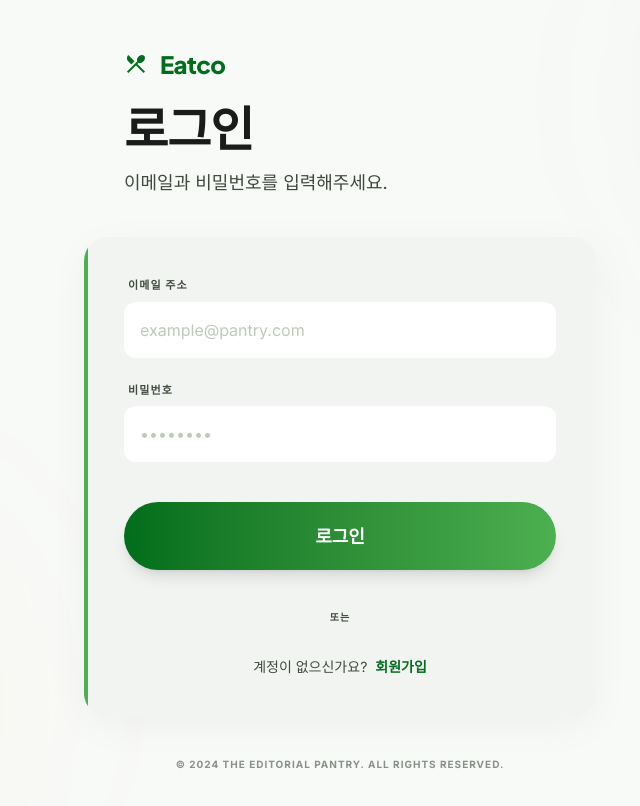
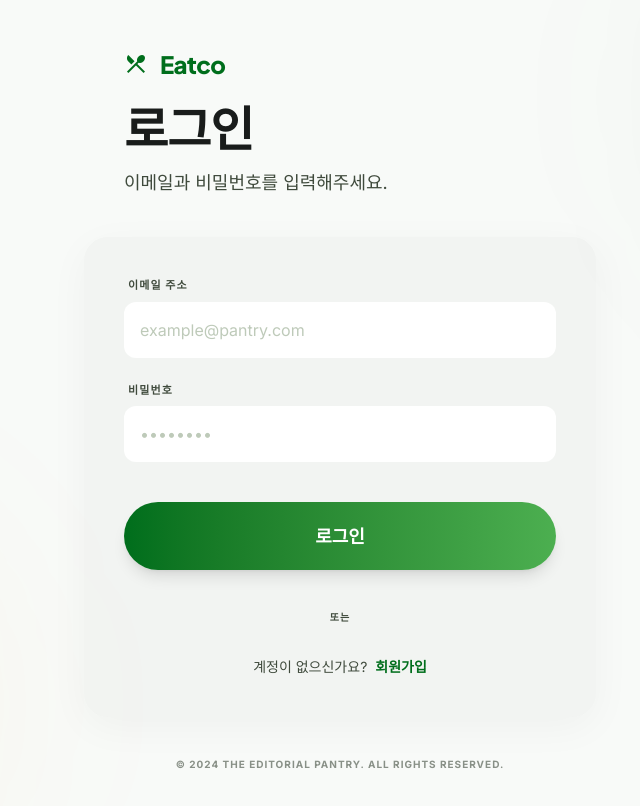
Before and after one commit to dlsgur2845/eatco, a React (Vite) app in the folder frontend/: page /login in a window 1280 px wide. Shown: the top 806 px of the page, without its empty margins (300-940 px from the left). Built offline with nearby package versions, Linux system fonts and the light colour scheme.

Commit message:
style(design): FINDING-001 — 로그인 폼 colored left-border 제거 (AI Slop)

```diff
--- a/frontend/src/pages/LoginPage.tsx
+++ b/frontend/src/pages/LoginPage.tsx
@@ -80,10 +80,8 @@ export default function LoginPage() {
 
         {/* Form Card */}
         <main className="w-full">
-          <section className="bg-surface-container-low rounded-3xl p-8 md:p-10 shadow-[0_10px_40px_rgba(25,28,27,0.04)] relative overflow-hidden">
-            <div className="absolute top-0 left-0 w-1 h-full bg-primary-container" />
-
-            <form onSubmit={handleSubmit} className="flex flex-col gap-6 relative z-10">
+          <section className="bg-surface-container-low rounded-3xl p-8 md:p-10 shadow-[0_10px_40px_rgba(25,28,27,0.04)]">
+            <form onSubmit={handleSubmit} className="flex flex-col gap-6">
               {/* 이메일 */}
               <div className="flex flex-col gap-2">
                 <label className="font-body text-[11px] font-bold uppercase tracking-widest text-on-surface-variant pl-1">
```
